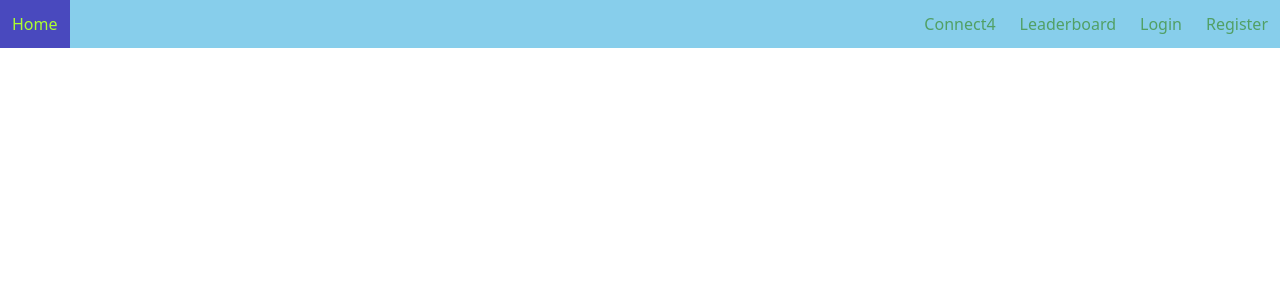
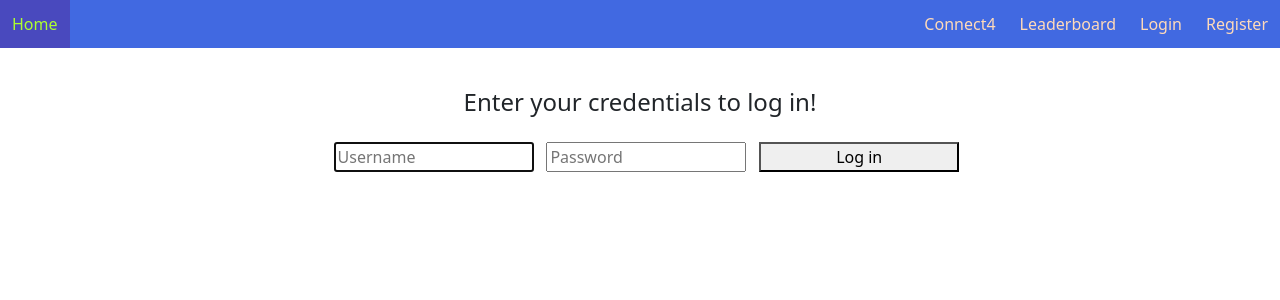
Before and after one commit to SauliusKul/FinalProjectCS50, a Flask app: page /login in a window 1280 px wide. Shown: the top 300 px of the page. Run offline with Flask 2, Linux system fonts and the light colour scheme.

Commit message:
added server-side login logic and implemented games played leaderboard (anonymous for not logged in users

```diff
--- a/app.py
+++ b/app.py
@@ -1,6 +1,6 @@
 import sqlite3
 import json
-from flask import Flask, render_template, url_for, request, flash, redirect
+from flask import Flask, render_template, url_for, request, flash, redirect, session
 from flask_session import Session
 from werkzeug.security import generate_password_hash, check_password_hash
 
@@ -13,11 +13,8 @@ Session(app)
 
 @app.route("/")
 def hello_world():
+    session["user_id"] = ""
     return render_template("index.html")
-
-@app.route("/login")
-def login():
-    return render_template("login.html")
 
 @app.route("/register", methods=["GET", "POST"])
 def register():
@@ -62,8 +59,50 @@ def register():
         cursor.close()
 
         flash("Registered sucessfully!", "info")
+        return render_template("login.html")
 
     return render_template("register.html")
+
+@app.route("/login", methods=["GET", "POST"])
+def login():
+
+    session.clear()
+
+    if (request.method == "POST"):
+        db = sqlite3.connect("user_info.db")
+
+        userInfo = {"username":"",
+                    "password":""}
+        userInfo["username"] = (request.form.get("username"))
+
+        if not userInfo["username"]:
+            flash("Username was not provided")
+            return render_template("login.html")
+
+        cursor = db.cursor()
+        cursor.execute("SELECT * FROM users WHERE name = ?", [userInfo["username"]])
+        dbUserInfo = cursor.fetchall()
+        cursor.close()
+
+        if (not len(dbUserInfo) == 1):
+            flash("This username does not exist!")
+            return render_template("login.html")
+
+        password = dbUserInfo[0][2]
+
+        if (request.form.get("password") == "" or not check_password_hash(password, request.form.get("password"))):
+            flash("Password/Username do not match")
+            return render_template("login.html")
+
+        session["user_id"] = dbUserInfo[0][1]
+        flash("You have logged in successfully!")
+    return render_template("login.html")
+
+@app.route("/logout")
+def logout():
+    session.clear()
+    flash("You have been logged out!")
+    return render_template("login.html")
 
 @app.route("/leaderboard")
 def leaderboard():
@@ -80,7 +119,24 @@ def leaderboard():
 @app.route("/gameOver", methods=["GET", "POST"])
 def gameOver():
     if request.method == "POST":
-        # If user logged in add to DB games played++
-        print(request.form.get("increment"))
+
+        db = sqlite3.connect("user_info.db")
+        cursor = db.cursor()
+
+        if session["user_id"]:
+            cursor.execute("UPDATE users SET rank = rank + 1 WHERE name = ?", [session["user_id"]])
+            db.commit()
+            cursor.close()
+
+        elif (len(cursor.execute('SELECT * FROM users WHERE name = "anonymous";').fetchall()) == 0):
+            cursor.execute("""INSERT INTO users(name, hashed_password, rank)
+                            VALUES ("anonymous", "ifYouUseThisUserYouAreABadPerson", 1)""")
+            db.commit()
+            cursor.close()
+
+        else:
+            cursor.execute('UPDATE users SET rank = rank + 1 WHERE name = "anonymous"')
+            db.commit()
+            cursor.close()
 
     return "0"
--- a/static/script.js
+++ b/static/script.js
@@ -7,9 +7,11 @@ $(document).ready(function() {
     var rowCount = 6;
     var clickCounter = 0;
     var numberToWin = 4;
+    var winCount = 0;
     const emptyCondidtions = {horizontalCount:0, verticalCount:0, diagonalCount:0};
 
         $(".cell").hover(function() {
+
             hoveredColumn = firstObjectClass($(this));
             let lowestUnoccupiedRow = findLowestUnoccupiedRow(hoveredColumn);
 
@@ -250,7 +252,6 @@ $(document).ready(function() {
             winningConditions.diagonalCount++;
             if (winningConditions.diagonalCount == numberToWin)
             {
-                debugger;
                 return true;
             }
         }
@@ -298,20 +299,32 @@ $(document).ready(function() {
 
     function redWins()
     {
+        debugger;
+        if (winCount == 0)
+        {
             $(".xWin").addClass("show");
             $(".winning-message").append("Red wins!");
             $(".winning-message").css("color", "red");
 
             sendIncrementAjax();
+
+            winCount++;
+            console.log(winCount);
+        }
     }
 
     function blueWins()
+    {
+        if (winCount == 0)
         {
             $(".xWin").addClass("show");
             $(".winning-message").append("Blue wins!");
             $(".winning-message").css("color", "blue");
 
             sendIncrementAjax();
+
+            winCount++;
+        }
     }
 
     function sendIncrementAjax()
--- a/static/styles.css
+++ b/static/styles.css
@@ -9,7 +9,7 @@ body {
     width: 100%;
     height: 4em;
     text-align: center;
-    color: rgb(255, 72, 0);
+    color: royalblue;
     background-color: pink;
 }
 
@@ -24,13 +24,13 @@ body {
     margin: 0;
     padding: 0;
     margin-bottom: 1em;
-    background-color: skyblue;
+    background-color: royalblue;
     list-style: none;
 }
 
 .navList li {
     padding: 12px;
-    color:rgb(81, 160, 101);
+    color: peachpuff;
 }
 
 .navList a {
@@ -178,6 +178,7 @@ body {
 
 .sidePanel {
     flex: 1 1;
+    color: black;
 }
 
 .xWin {
@@ -232,6 +233,7 @@ body {
 }
 
 .form-message {
+    margin-top: 1.5em;
     font-size: 1.5em;
 }
 
--- a/templates/index.html
+++ b/templates/index.html
@@ -7,7 +7,7 @@ Connect4
 {% block body %}
     <div class="banner">
         <h1 class="noMargin">
-            Connect 4?
+            Connect 4
         </h1>
     </div>
 {% endblock %}
@@ -98,5 +98,5 @@ Connect4
     <div class="xLoss">
 
     </div>
-    <p style="text-align: center">Footer</p>
+    <a hide href="https://www.youtube.com/watch?v=dQw4w9WgXcQ"><p style="text-align: center">Footer</p></a>
 {% endblock %}
--- a/templates/login.html
+++ b/templates/login.html
@@ -8,4 +8,12 @@ Login
 {% endblock %}
 
 {% block main %}
+<p class="form-message">Enter your credentials to log in!</p>
+<div class="form-div">
+    <form method="post" autocomplete="off">
+        <input autofocus name="username" placeholder="Username">
+        <input autofocus type="password" name="password" placeholder="Password">
+        <button type="submit">Log in</button>
+    </form>
+</div>
 {% endblock %}
```
Also changed, not shown: templates/register.html (+1 -9 lines), templates/template.html (+20 -15 lines), user_info.db, 2 other files. Lines whose indentation alone changed are shown as unchanged.
